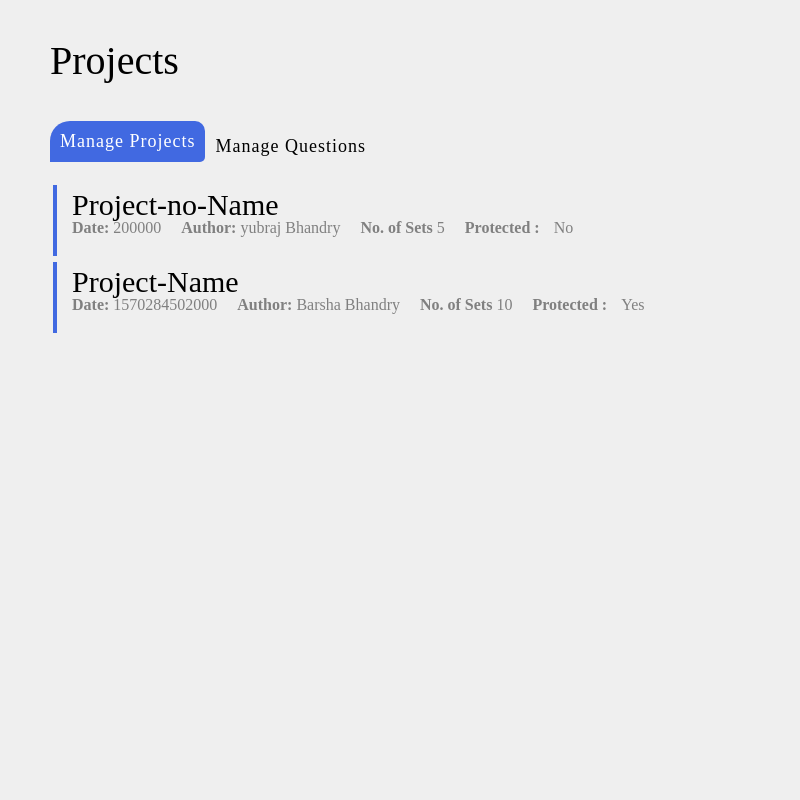
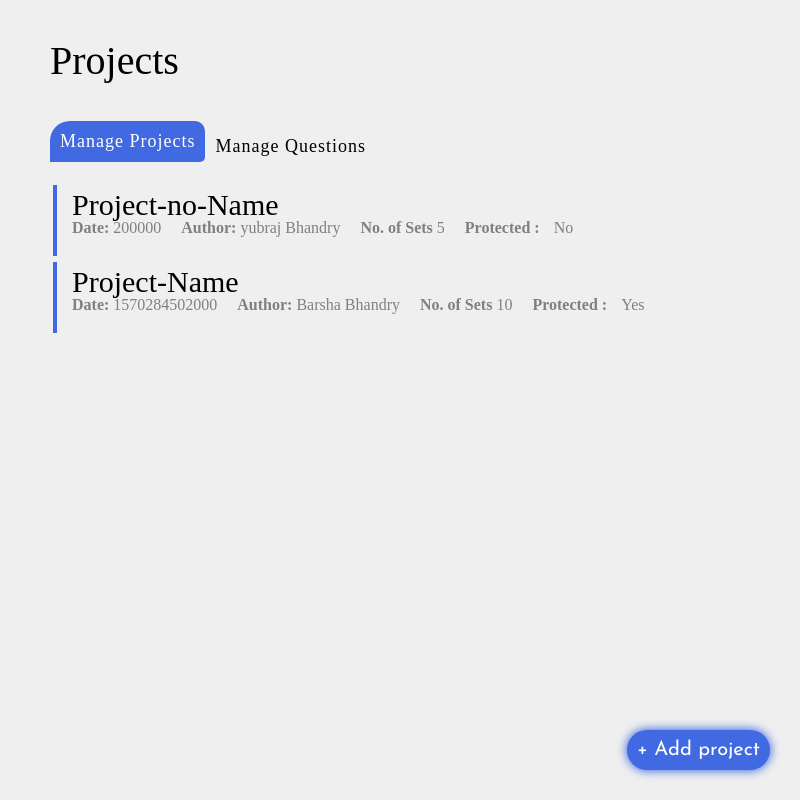
Before and after one commit to yubrajbhandari923/quiz-destop-app, an Electron app: page src/html/create-index.html in a window 800 px wide. Drawn offline with Linux system fonts and the light colour scheme; a web font is replaced by a local one.

Commit message:
add + button in create-index

```diff
--- a/src/css/create-index.css
+++ b/src/css/create-index.css
@@ -69,3 +69,16 @@ ul{
   font:30px robotothin;
   flex-basis: 100%;
 }
+.butt {
+  background: royalblue;
+  display: block;
+  width: max-content;
+  padding: 10px;
+  font: 20px josefinsans;
+  color: white;
+  border-radius: 40px;
+  box-shadow: 0px 0px 10px 1px royalblue;
+  position: fixed;
+  bottom: 30px;
+  right:30px;
+}
--- a/src/html/create-index.html
+++ b/src/html/create-index.html
@@ -26,9 +26,11 @@
                         <span class="projNSets"><b>No. of Sets </b> {{ project.noOfSets }}</span>
                         <span class="projProtected"><b>Protected :</b> <span v-if="project.Protected">Yes</span><span v-else> No</span> </span>
                     </li>
+                    <div class="add-project-button butt"> + Add project</div>
                 </ul>
                 <ul v-else class="questions-contain">
                     No questions added yet
+                    <div class="add-question-button butt"> + Add Question</div>
                 </ul>
         </section>
     </section>
```
